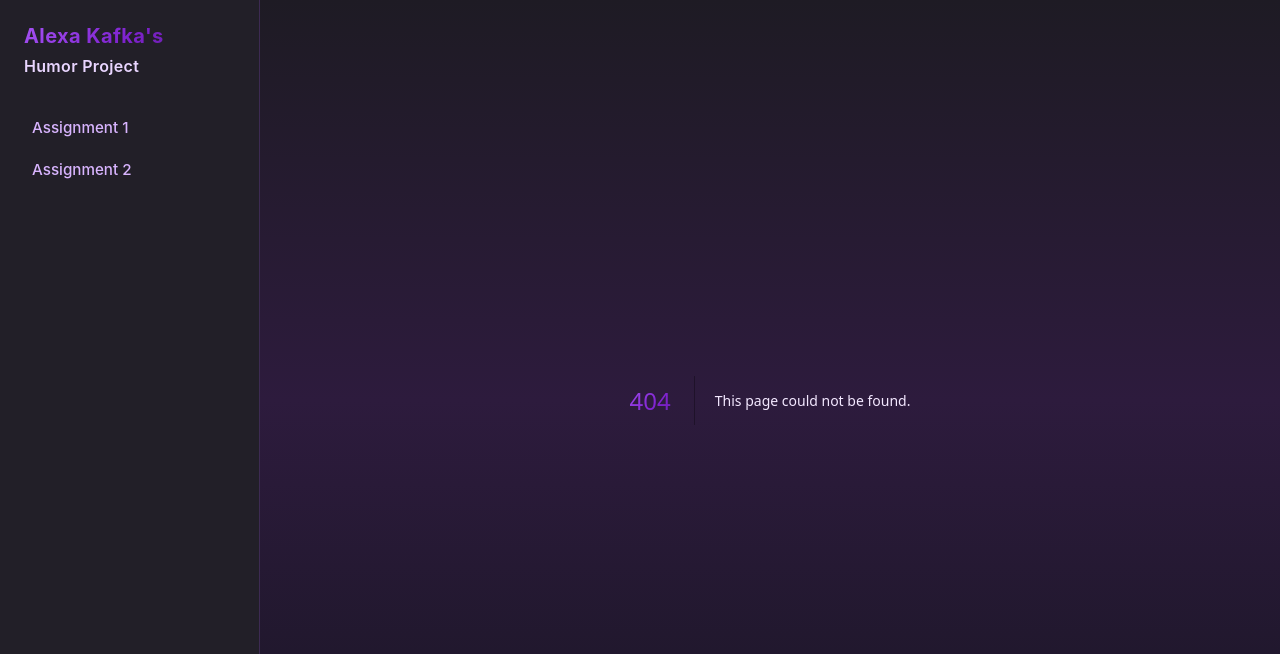
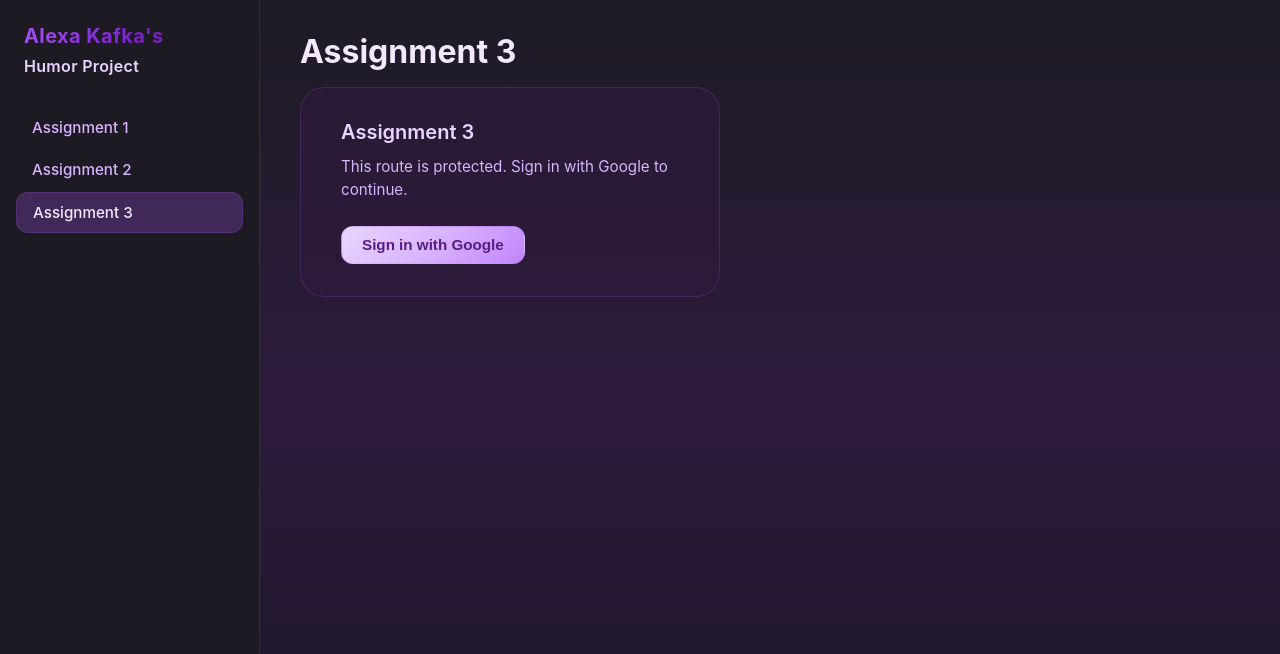
Before and after one commit to alexakfk/humor-project-assignment1, a Next.js app: page /assignment-3 in a window 1280 px wide. Before the commit this address had no page. Shown: the top 654 px of the page. Built offline with nearby package versions, Linux system fonts and the light colour scheme; no server answers.

Commit message:
Attempted to implement basic authentication. Testing to see if it works in vercel...

```diff
--- /dev/null
+++ b/app/assignment-3/page.tsx
@@ -0,0 +1,22 @@
+import { cookies } from 'next/headers'
+import { SESSION_COOKIE } from '@/lib/auth'
+import GatedUI from '@/components/GatedUI'
+
+export default async function Assignment3() {
+  const cookieStore = await cookies()
+  const session = cookieStore.get(SESSION_COOKIE)
+  const isAuthenticated = !!session?.value
+
+  return (
+    <div className="content-page">
+      <h1 className="page-title">Assignment 3</h1>
+      {isAuthenticated ? (
+        <div className="gated-ui protected-content">
+          <p className="page-subtitle">You’re signed in. This is the protected content.</p>
+        </div>
+      ) : (
+        <GatedUI />
+      )}
+    </div>
+  )
+}
--- a/app/globals.css
+++ b/app/globals.css
@@ -426,6 +426,59 @@ th:last-child {
   padding-right: 1.25rem;
 }
 
+/* Assignment 3 gated UI */
+.gated-ui {
+  margin-top: 1rem;
+}
+
+.gated-ui-card {
+  background: rgba(45, 27, 61, 0.6);
+  border: 1px solid var(--sidebar-border);
+  border-radius: var(--radius-xl);
+  padding: 2rem 2.5rem;
+  max-width: 420px;
+}
+
+.gated-ui-title {
+  font-size: 1.25rem;
+  font-weight: 600;
+  color: var(--purple-200);
+  margin: 0 0 0.75rem 0;
+}
+
+.gated-ui-text {
+  color: var(--purple-300);
+  font-size: 0.95rem;
+  margin: 0 0 1.5rem 0;
+  line-height: 1.5;
+}
+
+.gated-ui-button {
+  padding: 0.6rem 1.25rem;
+  font-size: 0.95rem;
+  font-weight: 600;
+  color: var(--purple-900);
+  background: var(--gradient-purple-soft);
+  border: 1px solid var(--sidebar-border);
+  border-radius: var(--radius-md);
+  cursor: pointer;
+  transition: opacity 0.15s ease, transform 0.15s ease;
+}
+
+.gated-ui-button:hover:not(:disabled) {
+  opacity: 0.95;
+  transform: translateY(-1px);
+}
+
+.gated-ui-button:disabled {
+  cursor: not-allowed;
+  opacity: 0.8;
+}
+
+.protected-content {
+  margin-top: 0.5rem;
+}
+
 .error {
   color: #fecaca;
   background: rgba(127, 29, 29, 0.25);
--- /dev/null
+++ b/components/GatedUI.tsx
@@ -0,0 +1,38 @@
+'use client'
+
+import { useState } from 'react'
+import { getGoogleAuthUrl } from '@/lib/auth'
+
+export default function GatedUI() {
+  const [loading, setLoading] = useState(false)
+
+  async function handleSignIn() {
+    setLoading(true)
+    try {
+      const url = await getGoogleAuthUrl()
+      window.location.href = url
+    } catch (e) {
+      console.error(e)
+      setLoading(false)
+    }
+  }
+
+  return (
+    <div className="gated-ui">
+      <div className="gated-ui-card">
+        <h2 className="gated-ui-title">Assignment 3</h2>
+        <p className="gated-ui-text">
+          This route is protected. Sign in with Google to continue.
+        </p>
+        <button
+          type="button"
+          onClick={handleSignIn}
+          disabled={loading}
+          className="gated-ui-button"
+        >
+          {loading ? 'Redirecting…' : 'Sign in with Google'}
+        </button>
+      </div>
+    </div>
+  )
+}
--- a/components/Sidebar.tsx
+++ b/components/Sidebar.tsx
@@ -6,6 +6,7 @@ import { usePathname } from 'next/navigation'
 const navItems = [
   { href: '/', label: 'Assignment 1' },
   { href: '/assignment-2', label: 'Assignment 2' },
+  { href: '/assignment-3', label: 'Assignment 3' },
 ]
 
 export default function Sidebar() {
```
Also changed, not shown: app/api/auth/callback/route.ts (added, +67 -0 lines).
